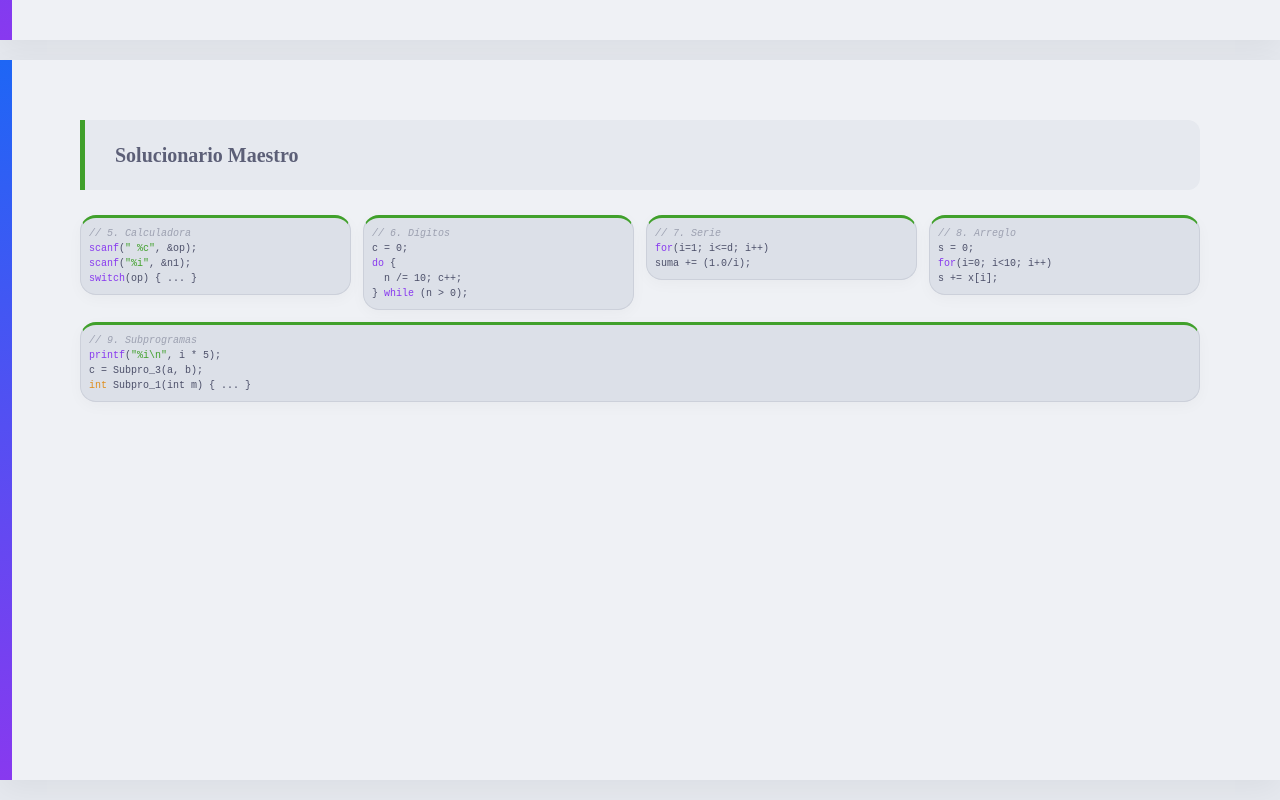
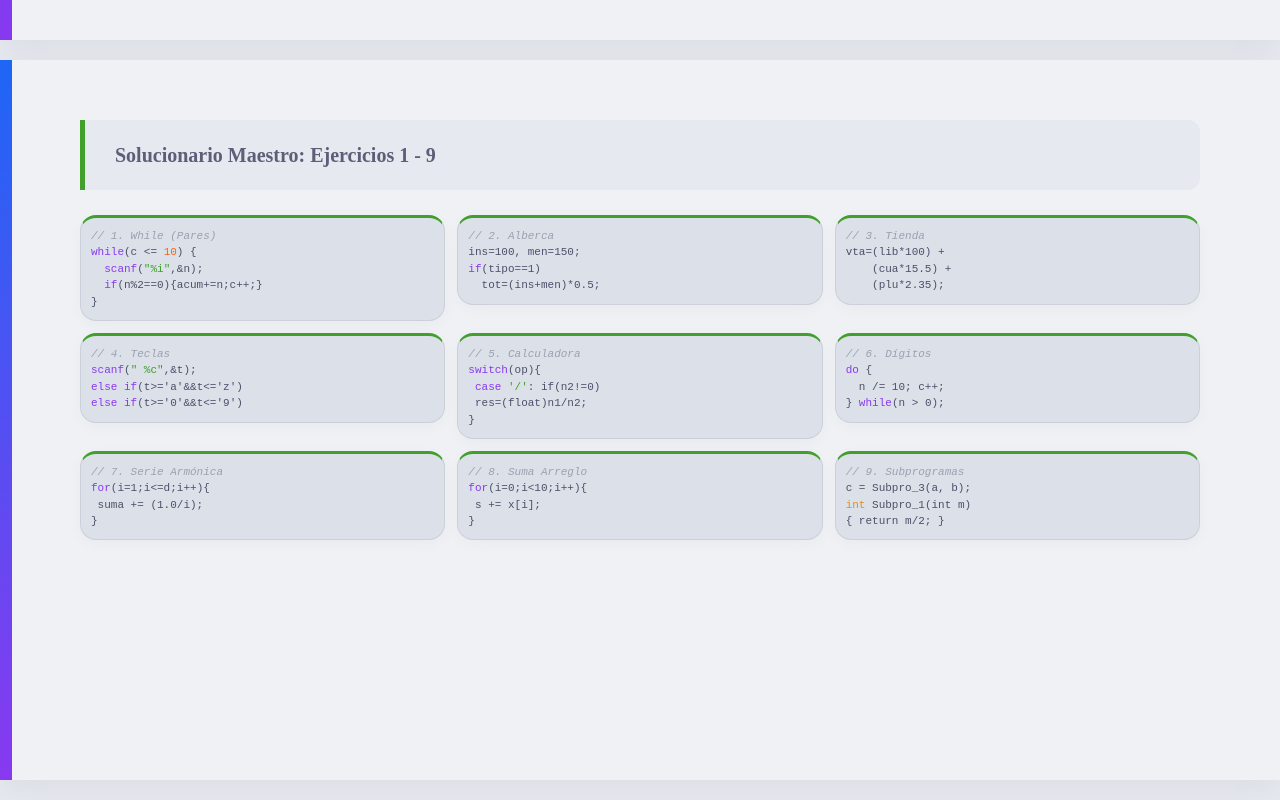
Before and after one commit to micheldavalos/repaso_lenguaje_c_26A, a plain HTML site: page index.html in a window 1280 px wide. Shown: the part 8840-9640 px from the top of the page. Drawn offline with Linux system fonts and the light colour scheme.

Commit message:
Update layout and styling in index.html; enhance solution descriptions and code examples

```diff
--- a/index.html
+++ b/index.html
@@ -159,14 +159,14 @@
 
         .solution-grid {
             display: grid;
-            grid-template-columns: repeat(4, 1fr);
+            grid-template-columns: repeat(3, 1fr);
             gap: 12px;
             width: 100%;
         }
 
         .solution-grid pre {
-            font-size: 10px;
-            padding: 8px;
+            font-size: 11px;
+            padding: 10px;
             border-top: 3px solid var(--ctp-green);
         }
 
@@ -449,41 +449,67 @@ float Subpro_3 (<span class="blank-space">_______ r</span>, float s) {
 }</code></pre>
     </div>
 
-    <!-- Diapositiva 13: Solucionario -->
+    <!-- Diapositiva 13: Solucionario Completo (1-9) -->
     <div class="slide-container" id="slide13">
         <div class="description-box" style="border-left-color: var(--ctp-green);">
-            <p style="font-style: normal; font-weight: 700;">Solucionario Maestro</p>
+            <p style="font-style: normal; font-weight: 700;">Solucionario Maestro: Ejercicios 1 - 9</p>
         </div>
         <div class="solution-grid">
             <div>
+                <pre><code><span class="comment">// 1. While (Pares)</span>
+<span class="keyword">while</span>(c <= <span class="number">10</span>) {
+  <span class="keyword">scanf</span>(<span class="string">"%i"</span>,&n);
+  <span class="keyword">if</span>(n%2==0){acum+=n;c++;}
+}</code></pre>
+            </div>
+            <div>
+                <pre><code><span class="comment">// 2. Alberca</span>
+ins=100, men=150;
+<span class="keyword">if</span>(tipo==1)
+  tot=(ins+men)*0.5;</code></pre>
+            </div>
+            <div>
+                <pre><code><span class="comment">// 3. Tienda</span>
+vta=(lib*100) +
+    (cua*15.5) +
+    (plu*2.35);</code></pre>
+            </div>
+            <div>
+                <pre><code><span class="comment">// 4. Teclas</span>
+<span class="keyword">scanf</span>(<span class="string">" %c"</span>,&t);
+<span class="keyword">else if</span>(t>='a'&&t<='z')
+<span class="keyword">else if</span>(t>='0'&&t<='9')</code></pre>
+            </div>
+            <div>
                 <pre><code><span class="comment">// 5. Calculadora</span>
-<span class="keyword">scanf</span>(<span class="string">" %c"</span>, &op);
-<span class="keyword">scanf</span>(<span class="string">"%i"</span>, &n1);
-<span class="keyword">switch</span>(op) { ... }</code></pre>
+<span class="keyword">switch</span>(op){
+ <span class="keyword">case</span> <span class="string">'/'</span>: if(n2!=0)
+ res=(float)n1/n2;
+}</code></pre>
             </div>
             <div>
                 <pre><code><span class="comment">// 6. Dígitos</span>
-c = 0;
 <span class="keyword">do</span> {
   n /= 10; c++;
-} <span class="keyword">while</span> (n > 0);</code></pre>
+} <span class="keyword">while</span>(n > 0);</code></pre>
             </div>
             <div>
-                <pre><code><span class="comment">// 7. Serie</span>
-<span class="keyword">for</span>(i=1; i<=d; i++)
-suma += (1.0/i);</code></pre>
+                <pre><code><span class="comment">// 7. Serie Armónica</span>
+<span class="keyword">for</span>(i=1;i<=d;i++){
+ suma += (1.0/i);
+}</code></pre>
             </div>
             <div>
-                <pre><code><span class="comment">// 8. Arreglo</span>
-s = 0;
-<span class="keyword">for</span>(i=0; i<10; i++)
-s += x[i];</code></pre>
+                <pre><code><span class="comment">// 8. Suma Arreglo</span>
+<span class="keyword">for</span>(i=0;i<10;i++){
+ s += x[i];
+}</code></pre>
             </div>
-            <div style="grid-column: span 4;">
+            <div>
                 <pre><code><span class="comment">// 9. Subprogramas</span>
-<span class="keyword">printf</span>(<span class="string">"%i\n"</span>, i * 5);
 c = Subpro_3(a, b);
-<span class="type">int</span> Subpro_1(int m) { ... }</code></pre>
+<span class="type">int</span> Subpro_1(int m)
+{ return m/2; }</code></pre>
             </div>
         </div>
     </div>
```
